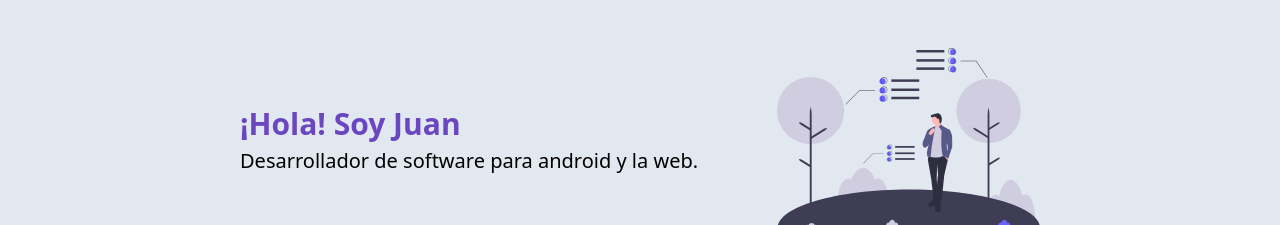
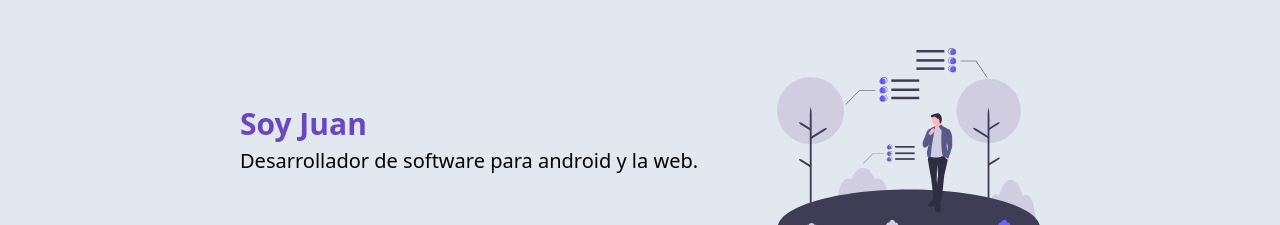
Before and after one commit to AllMigth/misitioweb, a Gatsby site: page / in a window 1280 px wide. Shown: the top 225 px of the page. Built offline with nearby package versions, Linux system fonts and the light colour scheme; Gatsby itself is replaced by a stand-in of ours; no server answers.

Commit message:
Update header.js

```diff
--- a/src/components/header.js
+++ b/src/components/header.js
@@ -7,7 +7,7 @@ export default() => (
         <div className="container mx-auto p-12 max-w-4xl ">
             <div className="flex justify-center items-center">
                 <div className="flex-1 h-full text-left">
-                    <h1 className="font-extrabold text-purple-700 text-3xl" >¡Hola! Soy Juan</h1>
+                    <h1 className="font-extrabold text-purple-700 text-3xl" >Soy Juan</h1>
                     <p className="text-xl font-light"> Desarrollador de software para android y la web.</p>
                 </div>
                 <img src={ilustration} alt="Enviroment studie for one men" style={{height: "180px"}}></img>
```
